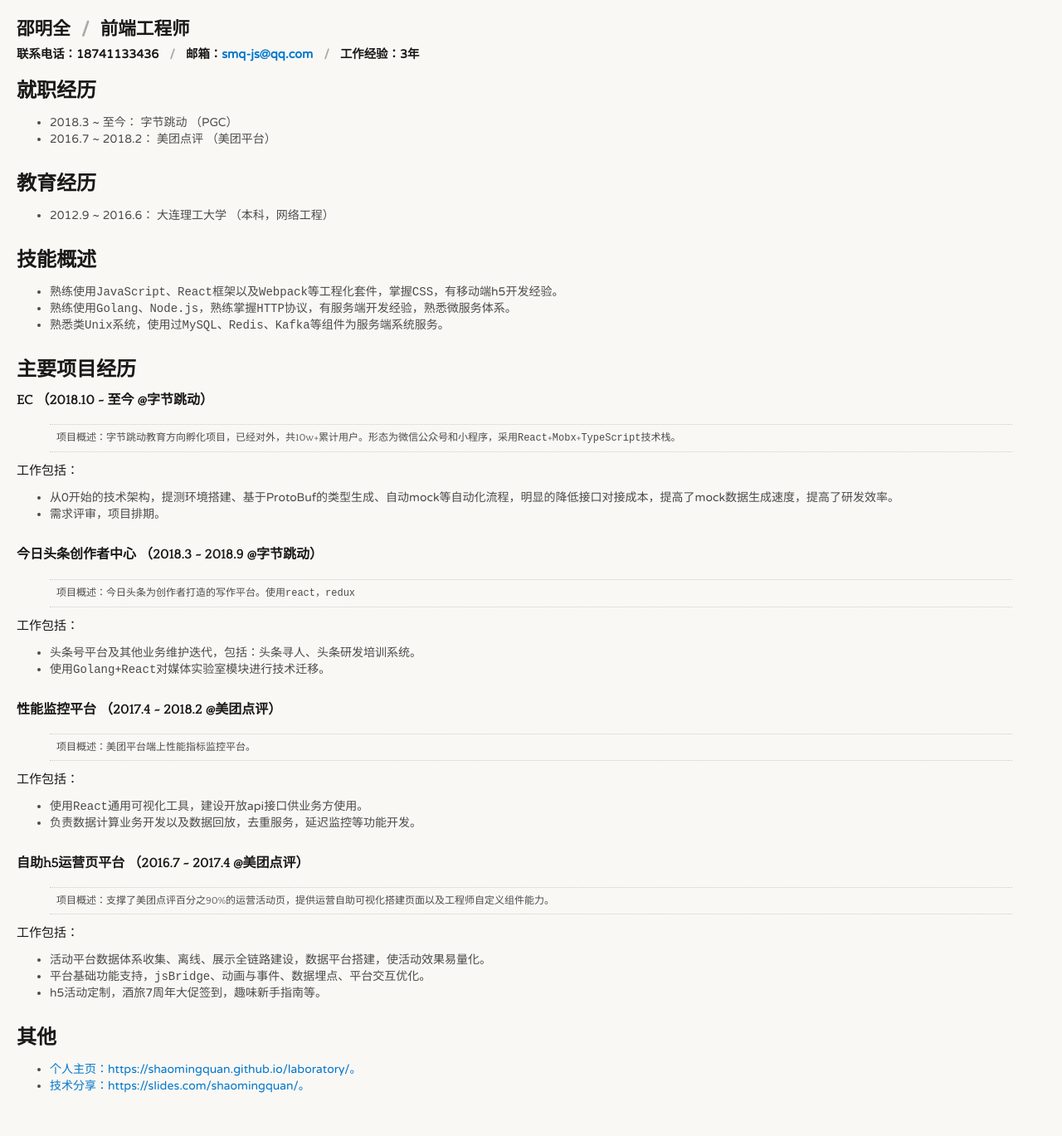
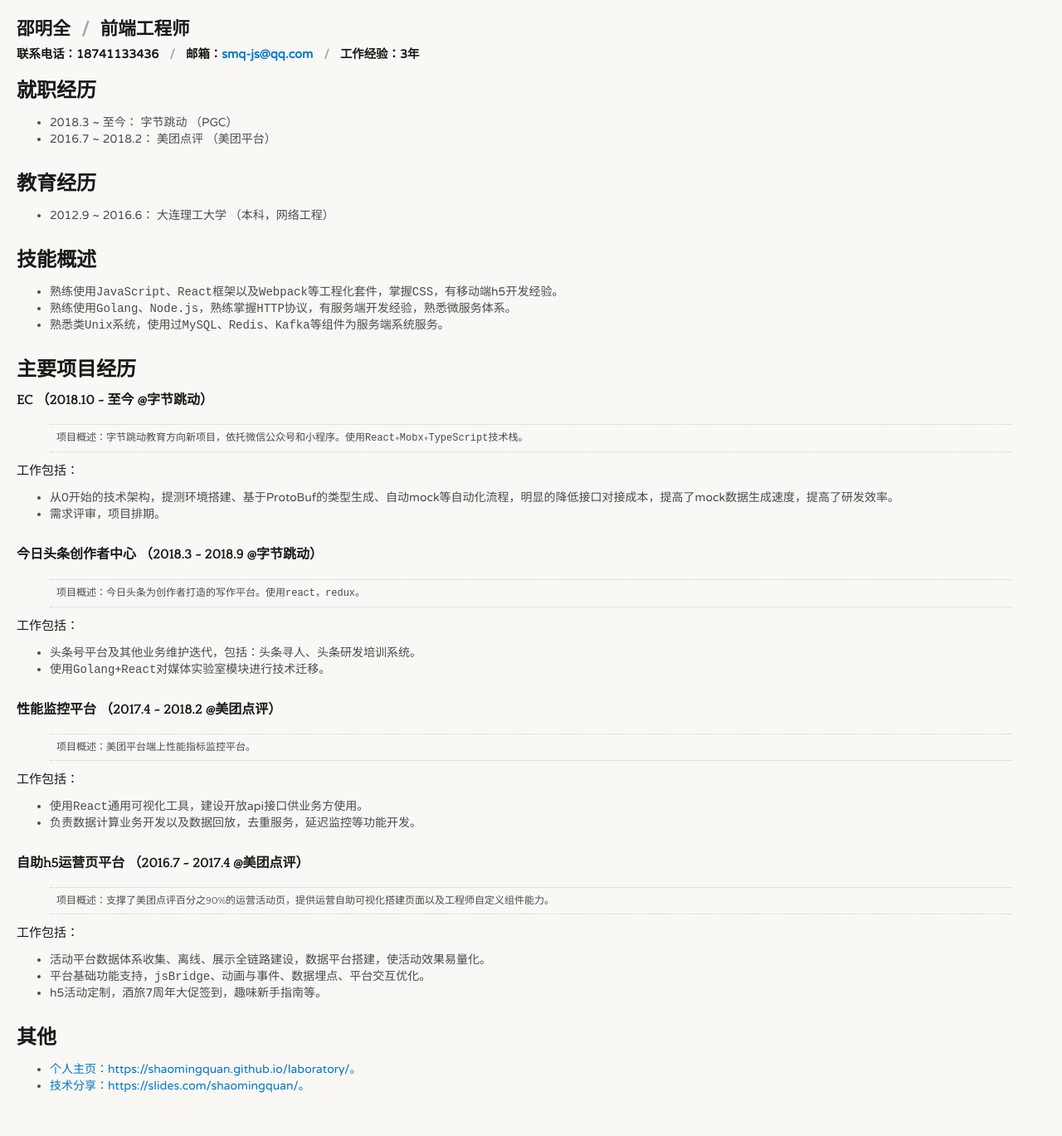
Before and after one commit to liuxing6103/liuxing6103.github.io, a Jekyll site: the page built from resume/index.html, in a window 1280 px wide. Shown: the whole page at 83% size. Built offline with Jekyll 4.4.1, drawn with Linux system fonts in a browser that asks for light colours.

Commit message:
Update resume.html

```diff
--- a/_layouts/resume.html
+++ b/_layouts/resume.html
@@ -400,7 +400,7 @@
     <h2><a id="_43"></a>主要项目经历</h2>
 	<h4><a id="EC_201810___47"></a>EC （2018.10 ~ 至今  @字节跳动）</h4>
 	<blockquote>
-		<p>项目概述：字节跳动教育方向孵化项目，已经对外，共10w+累计用户。形态为微信公众号和小程序，采用<code>React</code>+<code>Mobx</code>+<code>TypeScript</code>技术栈。</p>
+		<p>项目概述：字节跳动教育方向新项目，依托微信公众号和小程序。使用<code>React</code>+<code>Mobx</code>+<code>TypeScript</code>技术栈。</p>
 	</blockquote>
 	<p>工作包括：</p>
 	<ul>
@@ -409,7 +409,7 @@
 	</ul>
 	<h4><a id="_20185__20189_56"></a>今日头条创作者中心 （2018.3 ~ 2018.9  @字节跳动）</h4>
 	<blockquote>
-		<p>项目概述：今日头条为创作者打造的写作平台。使用<code>react</code>，<code>redux</code></p>
+		<p>项目概述：今日头条为创作者打造的写作平台。使用<code>react</code>，<code>redux</code>。</p>
 	</blockquote>
 	<p>工作包括：</p>
 	<ul>
```
